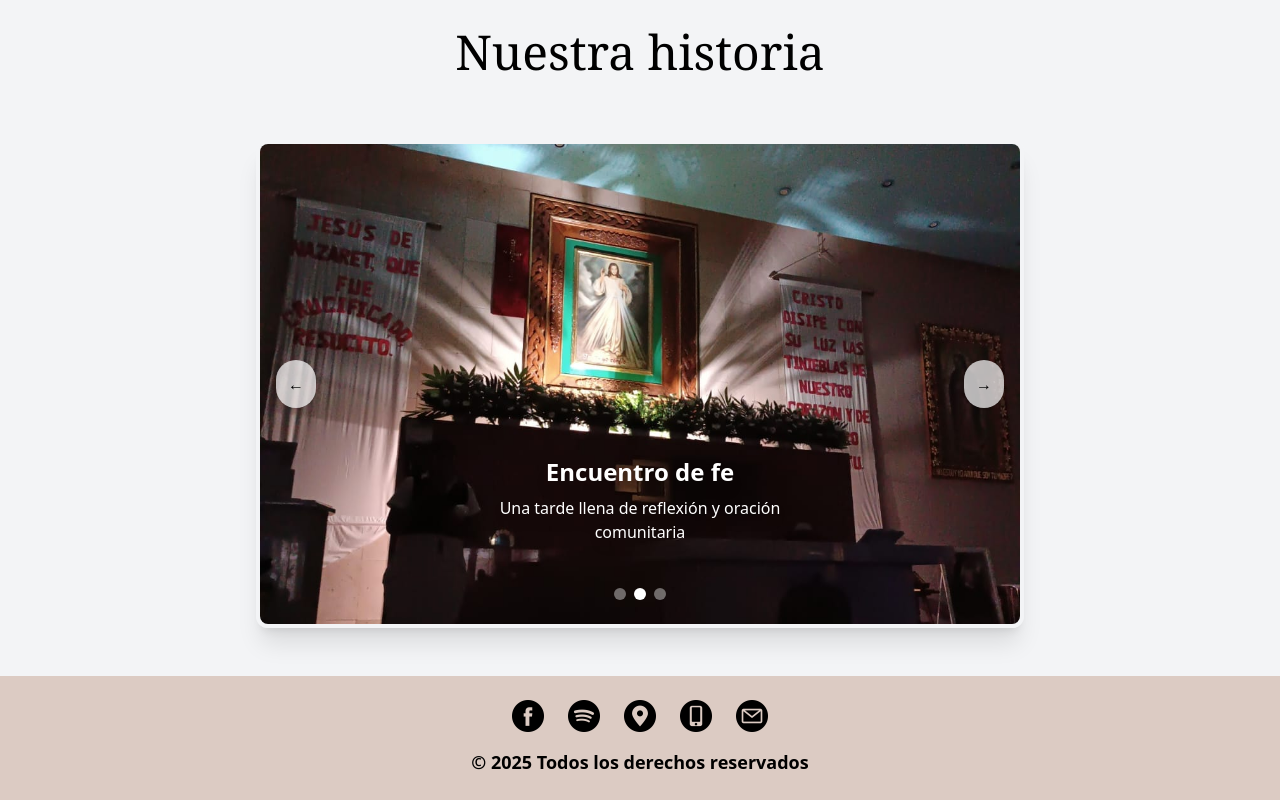
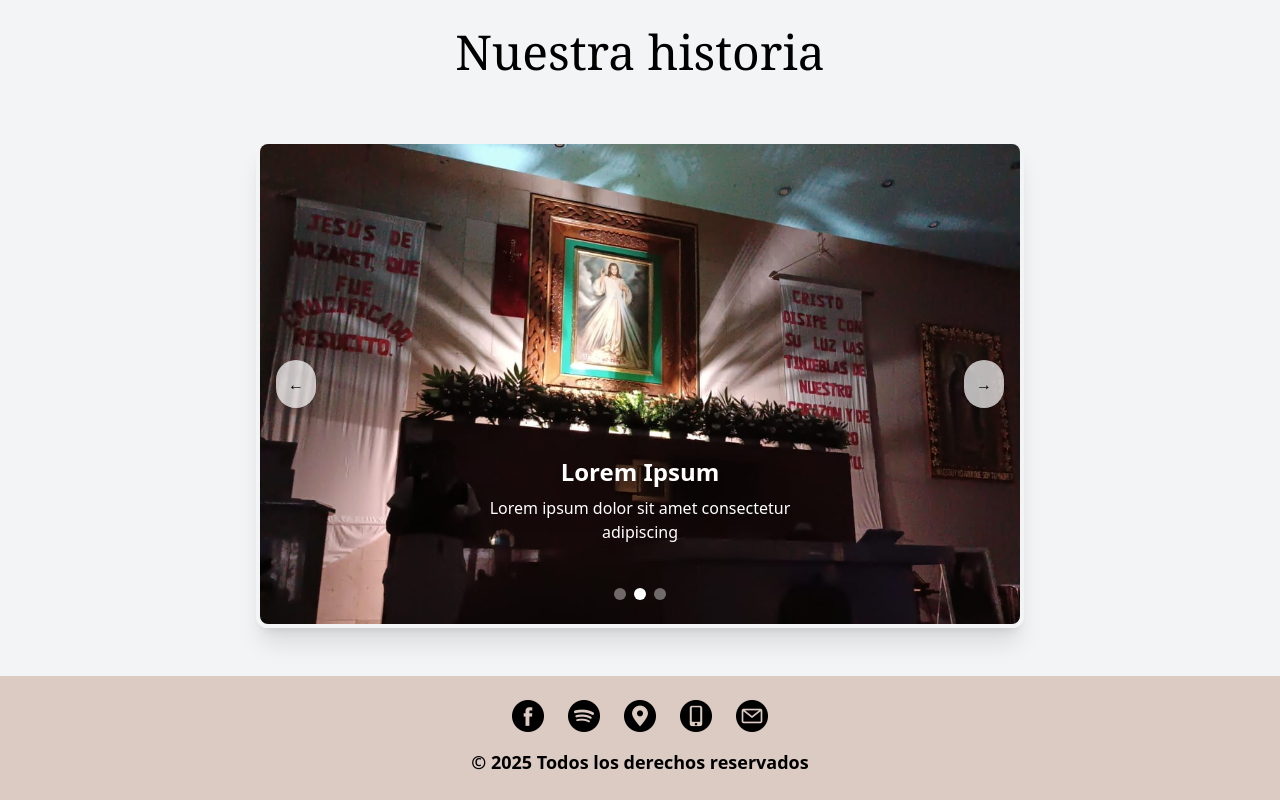
Before and after one commit to rafarico30/templo-misericordia, a React (Create React App) app: page / in a window 1280 px wide. Shown: the part 2038-2838 px from the top of the page. Built offline with nearby package versions, Linux system fonts and the light colour scheme.

Commit message:
modal agregado

```diff
--- a/src/components/carousel.jsx
+++ b/src/components/carousel.jsx
@@ -11,27 +11,25 @@ const carouselItems = [
   },
   {
     image: photo2,
-    title: "Encuentro de fe",
-    description: "Una tarde llena de reflexión y oración comunitaria",
+    title: "Lorem Ipsum",
+    description: "Lorem ipsum dolor sit amet consectetur adipiscing",
   },
   {
     image: photo3,
-    title: "Catequesis infantil",
-    description: "Educación religiosa para los más pequeños",
+    title: "Lorem Ipsum",
+    description: "Lorem ipsum dolor sit amet consectetur adipiscing",
   },
 ];
 
 function Carousel() {
   const [current, setCurrent] = useState(0);
   const [isAnimating, setIsAnimating] = useState(false);
-
-  // Cambiar automáticamente de slide cada 5 segundos
   useEffect(() => {
     const interval = setInterval(() => {
       handleNextSlide();
-    }, 5000); // Cambia cada 5000ms (5 segundos)
+    }, 5000);
 
-    return () => clearInterval(interval); // Limpia el intervalo al desmontar el componente
+    return () => clearInterval(interval);
   }, []);
 
   const handleNextSlide = () => {
@@ -40,7 +38,7 @@ function Carousel() {
       setTimeout(() => {
         setCurrent((prev) => (prev + 1) % carouselItems.length);
         setIsAnimating(false);
-      }, 500); // Duración de la animación
+      }, 500);
     }
   };
 
@@ -50,13 +48,12 @@ function Carousel() {
       setTimeout(() => {
         setCurrent((prev) => (prev - 1 + carouselItems.length) % carouselItems.length);
         setIsAnimating(false);
-      }, 500); // Duración de la animación
+      }, 500);
     }
   };
 
   return (
     <div className="relative w-full max-w-3xl mx-auto mt-16 rounded-xl overflow-hidden border-4 border-gray-100 shadow-xl">
-      {/* Contenedor de las imágenes con animación */}
       <div
         className={`w-full h-[480px] flex transition-transform duration-500 ease-in-out`}
         style={{
--- /dev/null
+++ b/src/components/modal.jsx
@@ -0,0 +1,34 @@
+import React from "react";
+
+const Modal = ({ isOpen, onClose, title, content }) => {
+  if (!isOpen) return null;
+
+  return (
+    <div className="fixed inset-0 z-50 flex items-center justify-center bg-black bg-opacity-50">
+      <div className="bg-white rounded-lg shadow-lg w-11/12 max-w-md p-6">
+        <div className="flex justify-between items-center border-b pb-2">
+          <h2 className="text-lg font-semibold">{title}</h2>
+          <button
+            onClick={onClose}
+            className="text-gray-500 hover:text-gray-700 focus:outline-none"
+          >
+            ✕
+          </button>
+        </div>
+        <div className="mt-4">
+          <p className="text-gray-700">{content}</p>
+        </div>
+        <div className="mt-6 text-right">
+          <button
+            onClick={onClose}
+            className="px-4 py-2 bg-blue-500 text-white rounded hover:bg-blue-600 focus:outline-none"
+          >
+            Cerrar
+          </button>
+        </div>
+      </div>
+    </div>
+  );
+};
+
+export default Modal;
```
